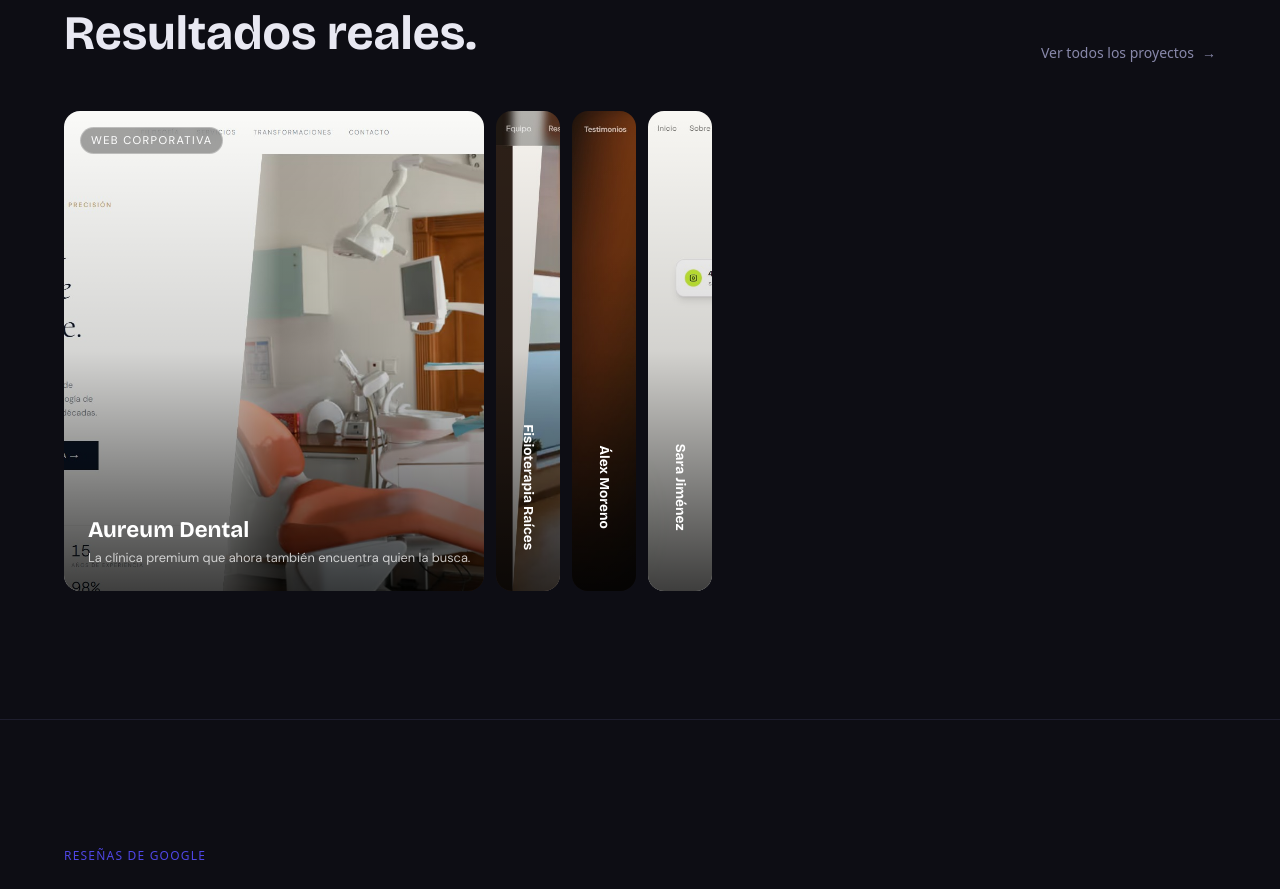
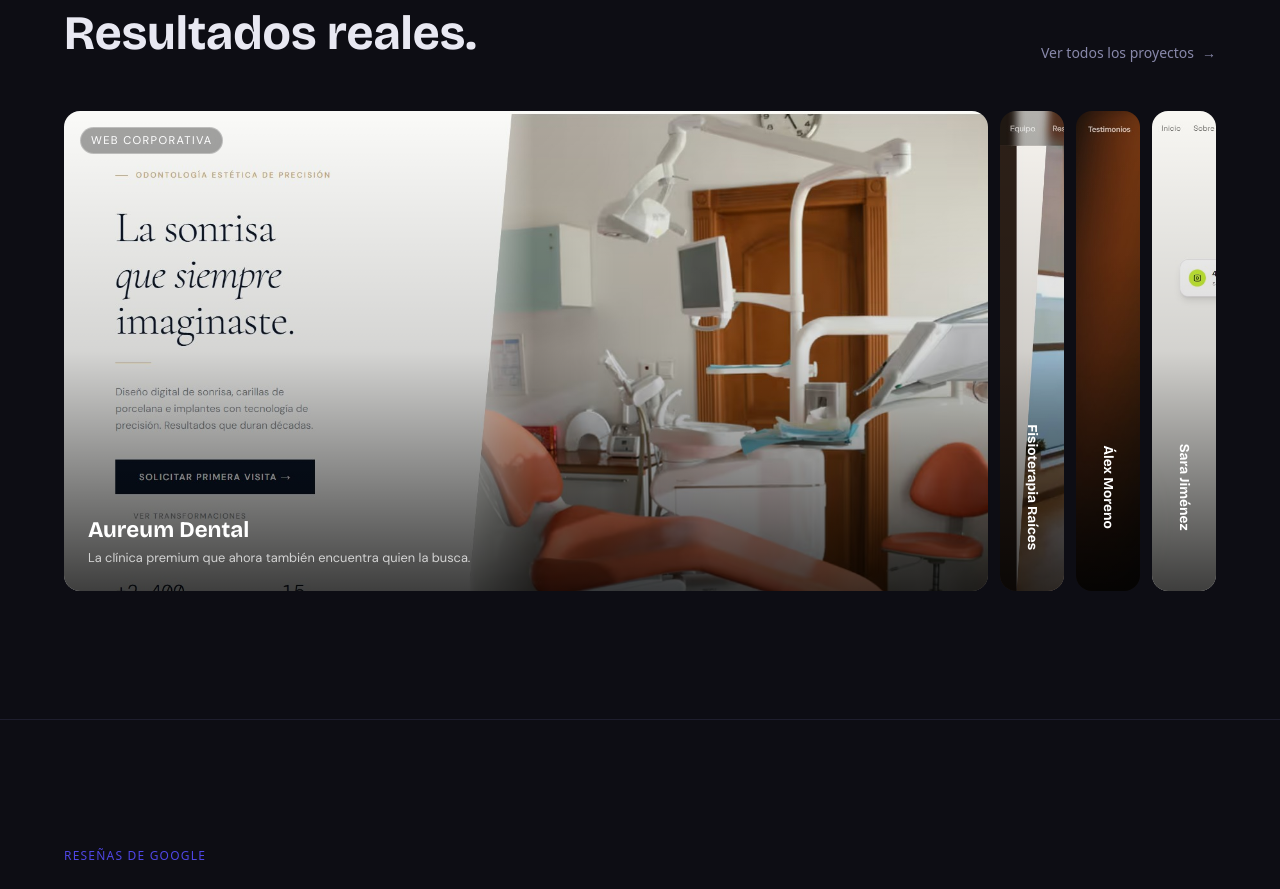
Before and after one commit to Ricardo2325/captiva, a Next.js app: page / in a window 1280 px wide. Shown: the part 2239-3128 px from the top of the page. Built offline with nearby package versions, Linux system fonts and the light colour scheme.

Commit message:
fix: accordion fills container width using flex:1 on active item

```diff
--- a/src/components/ui/interactive-image-accordion.tsx
+++ b/src/components/ui/interactive-image-accordion.tsx
@@ -16,8 +16,8 @@ function AccordionItem({ project, isActive, onMouseEnter }: AccordionItemProps)
       className="relative rounded-2xl overflow-hidden cursor-pointer transition-all duration-700 ease-in-out"
       style={{
         height: '480px',
-        width: isActive ? '420px' : '64px',
-        flexShrink: 0,
+        flex: isActive ? '1 1 0%' : '0 0 64px',
+        minWidth: '64px',
       }}
       onMouseEnter={onMouseEnter}
     >
@@ -112,7 +112,7 @@ export function ImageAccordion({ projects }: ImageAccordionProps) {
   const [activeIndex, setActiveIndex] = useState(0);
 
   return (
-    <div className="flex flex-row items-center gap-3 w-full overflow-x-auto">
+    <div className="flex flex-row items-stretch gap-3 w-full">
       {projects.map((project, index) => (
         <AccordionItem
           key={project.slug}
```
